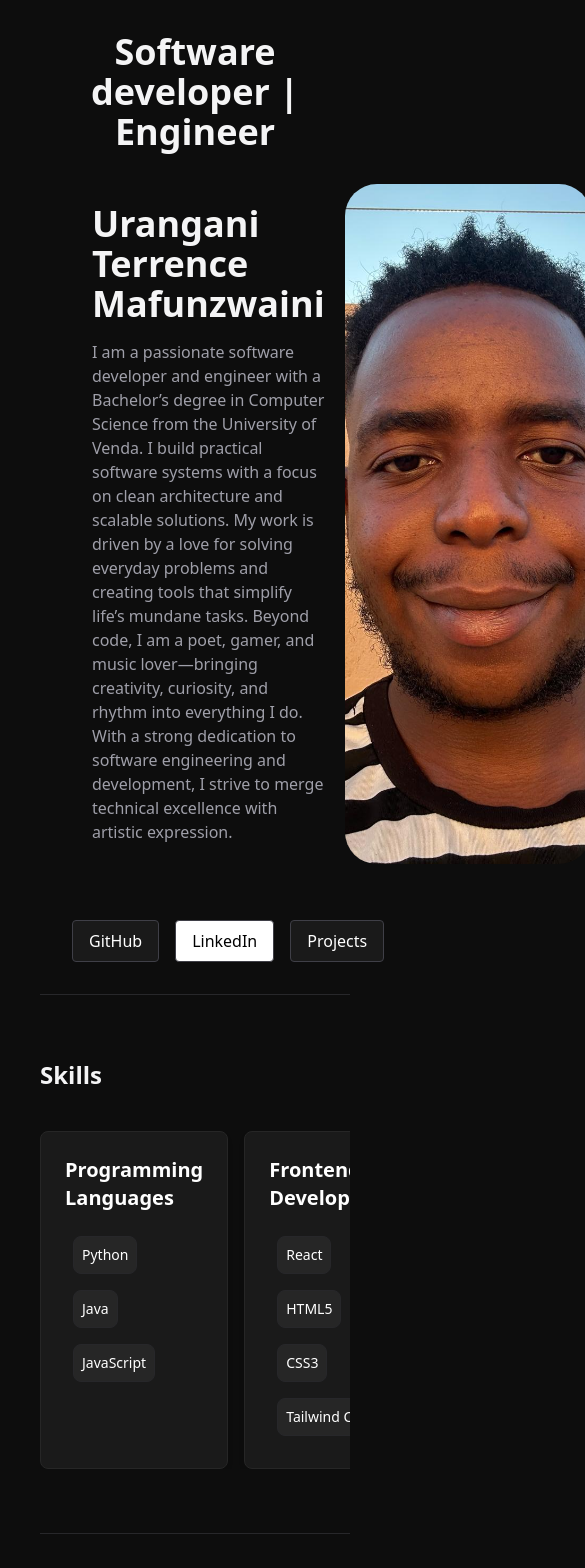
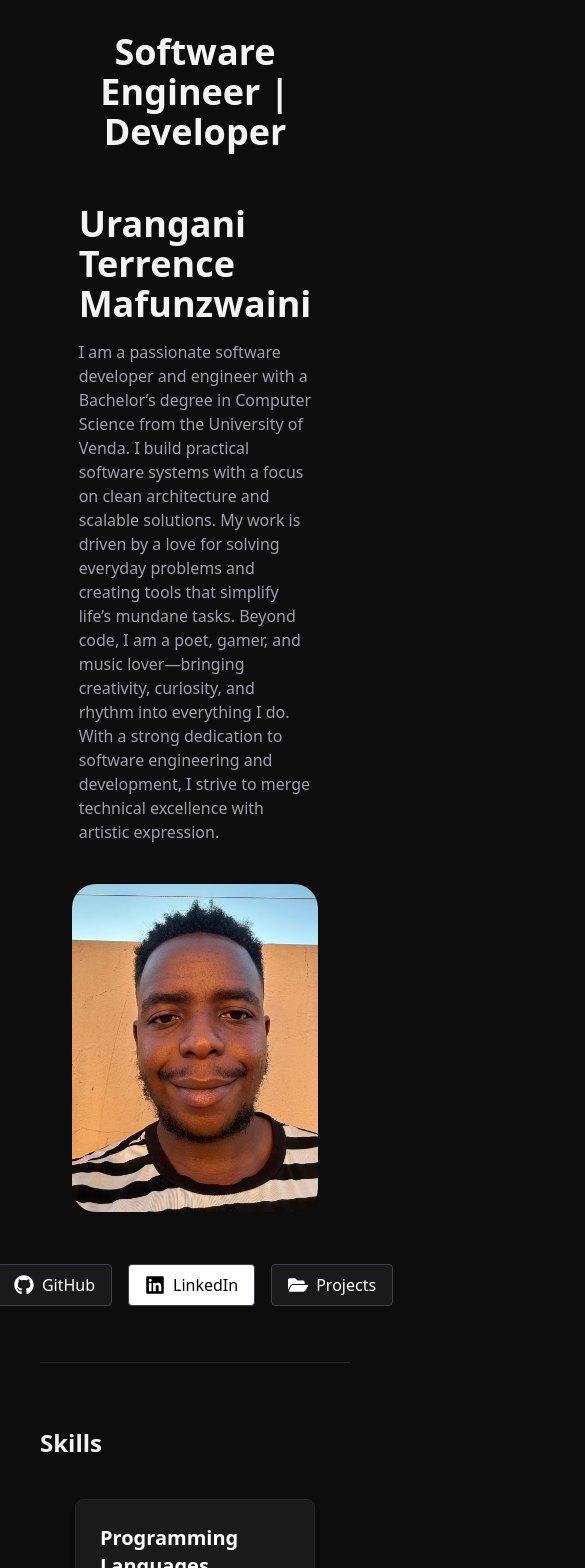
Before and after one commit to Urangani/Portfolio, a React (Vite) app: page / in a window 390 px wide. Shown: the top 1568 px of the page, 585 px wide, since content can reach past the window. Built offline with nearby package versions, Linux system fonts and the light colour scheme.

Commit message:
added responsive design and react icons

```diff
--- a/package.json
+++ b/package.json
@@ -4,7 +4,6 @@
   "version": "0.0.0",
   "type": "module",
   "homepage": "https://Urangani.github.io/Portfolio",
-
   "scripts": {
     "dev": "vite",
     "build": "vite build",
@@ -17,6 +16,7 @@
     "@tailwindcss/vite": "^4.1.18",
     "react": "^19.2.0",
     "react-dom": "^19.2.0",
+    "react-icons": "^5.5.0",
     "tailwindcss": "^4.1.18"
   },
   "devDependencies": {
--- a/src/components/Hero.jsx
+++ b/src/components/Hero.jsx
@@ -1,15 +1,16 @@
 import ProfileImg from "../assets/me.jpg";
+import { FaGithub, FaLinkedin, FaFolderOpen } from "react-icons/fa";
 
 export default function Hero() {
   return (
     <div className="p-8">
       <section className="flex flex-col gap-8">
         <h1 className="text-center text-4xl font-bold">
-          Software developer | Engineer
+        Software Engineer | Developer
       </h1>
 
-        <div className="flex">
-          <div className="m-5">
+<div className="flex flex-col lg:flex-row items-center lg:items-start">
+  <div className="m-5 lg:w-1/2">
     <h1 className="text-4xl font-bold">
       Urangani Terrence <br /> Mafunzwaini
     </h1>
@@ -26,28 +27,32 @@ export default function Hero() {
       expression.
     </p>
   </div>
-          <img src={ProfileImg} className="w-70 object-cover rounded-4xl" />
+
+  {/* Image container */}
+  <div className="m-5 w-full max-w-xs sm:max-w-sm md:max-w-md lg:max-w-sm">
+    <img
+      src={ProfileImg}
+      alt="Profile"
+      className="w-full h-auto object-cover rounded-3xl"
+    />
+  </div>
 </div>
 
-        <div className="mt-6 flex gap-4">
-          <a
-            href="https://github.com/urangani"
-            className="px-4 py-2 bg-secondary text-white rounded border border-zinc-700"
-          >
+
+
+<div className="mb-6 flex gap-4 justify-center">
+  <a href="https://github.com/urangani" className="flex items-center gap-2 px-4 py-2 bg-secondary text-white rounded border border-zinc-700 transition-transform duration-300 hover:scale-105 hover:shadow-lg" >
+    <FaGithub className="text-xl" />
     GitHub
   </a>
 
-          <a
-            href="https://www.linkedin.com/in/urangani-mafunzwaini-470516297"
-            className="px-4 py-2 bg-white text-black border border-zinc-700 rounded"
-          >
+  <a href="https://www.linkedin.com/in/urangani-mafunzwaini-470516297" className="flex items-center gap-2 px-4 py-2 bg-white text-black border border-zinc-700 rounded transition-transform duration-300 hover:scale-105 hover:shadow-lg" >
+    <FaLinkedin className="text-xl text-black" />
     LinkedIn
   </a>
 
-          <a
-            href="#projects"
-            className="px-4 py-2 border bg-secondary text-white border-zinc-700 rounded"
-          >
+  <a href="#projects" className="flex items-center gap-2 px-4 py-2 border bg-secondary text-white border-zinc-700 rounded transition-transform duration-300 hover:scale-105 hover:shadow-lg" >
+    <FaFolderOpen className="text-xl" />
     Projects
   </a>
 </div>
--- a/src/components/Skills.jsx
+++ b/src/components/Skills.jsx
@@ -5,10 +5,10 @@ import skills from "../data/skills.json"; // adjust path as needed
 
 export default function Skills() {
   return (
-    <section className="py-16 border-t border-zinc-800">
+    <section className="flex flex-col py-16 border-t border-zinc-800">
       <h2 className="text-2xl font-semibold mb-10">Skills</h2>
 
-      <div className="flex flex-nowrap gap-4 overflow-x-auto md:flex-wrap scrollbar-hide">
+      <div className="flex justify-center flex-wrap gap-4 scrollbar-hide">
         {skills.categories.map((cat) => (
           <CategoryCard key={cat.id} title={cat.title} items={cat.items} />
         ))}
```
Also changed, not shown: 1 other file (tests, documents, lock files or other folders). Lines whose indentation alone changed are shown as unchanged.
